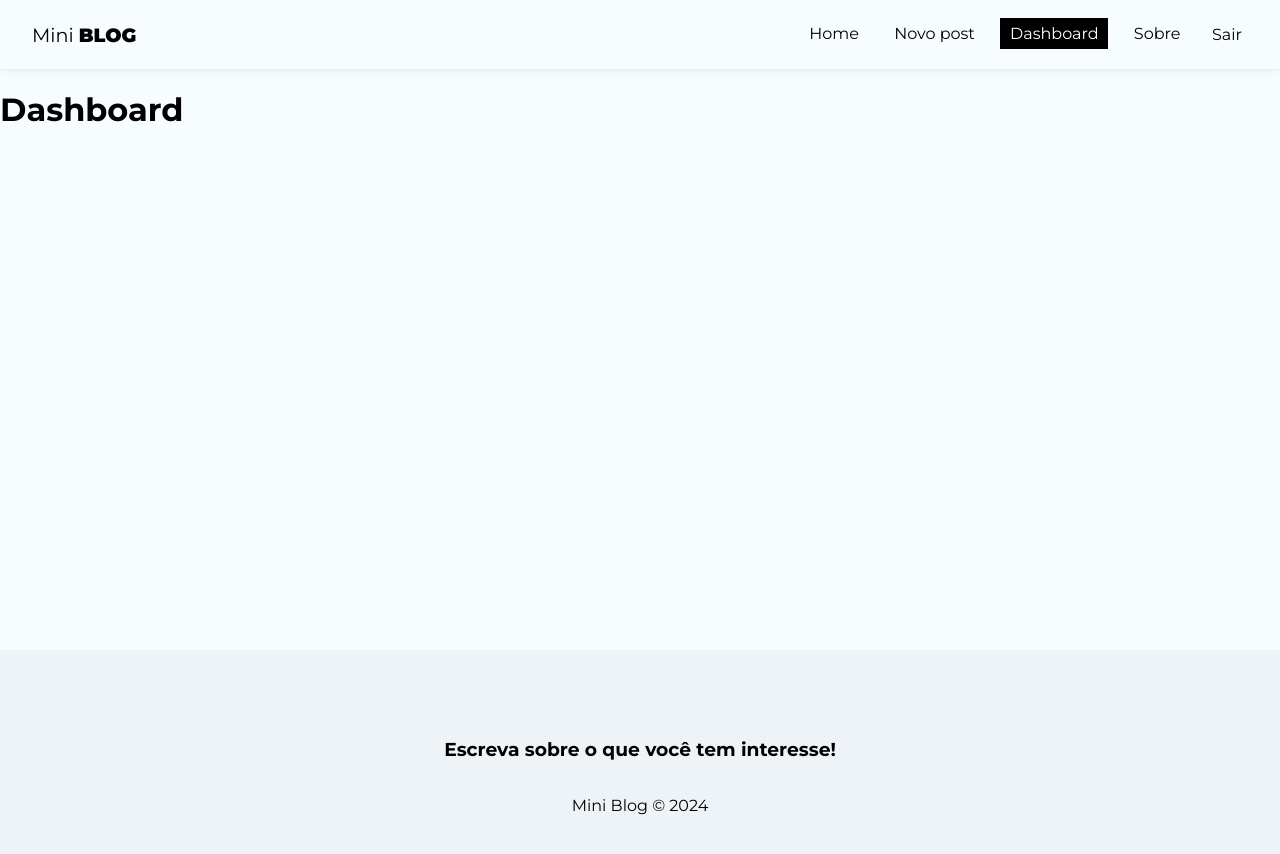
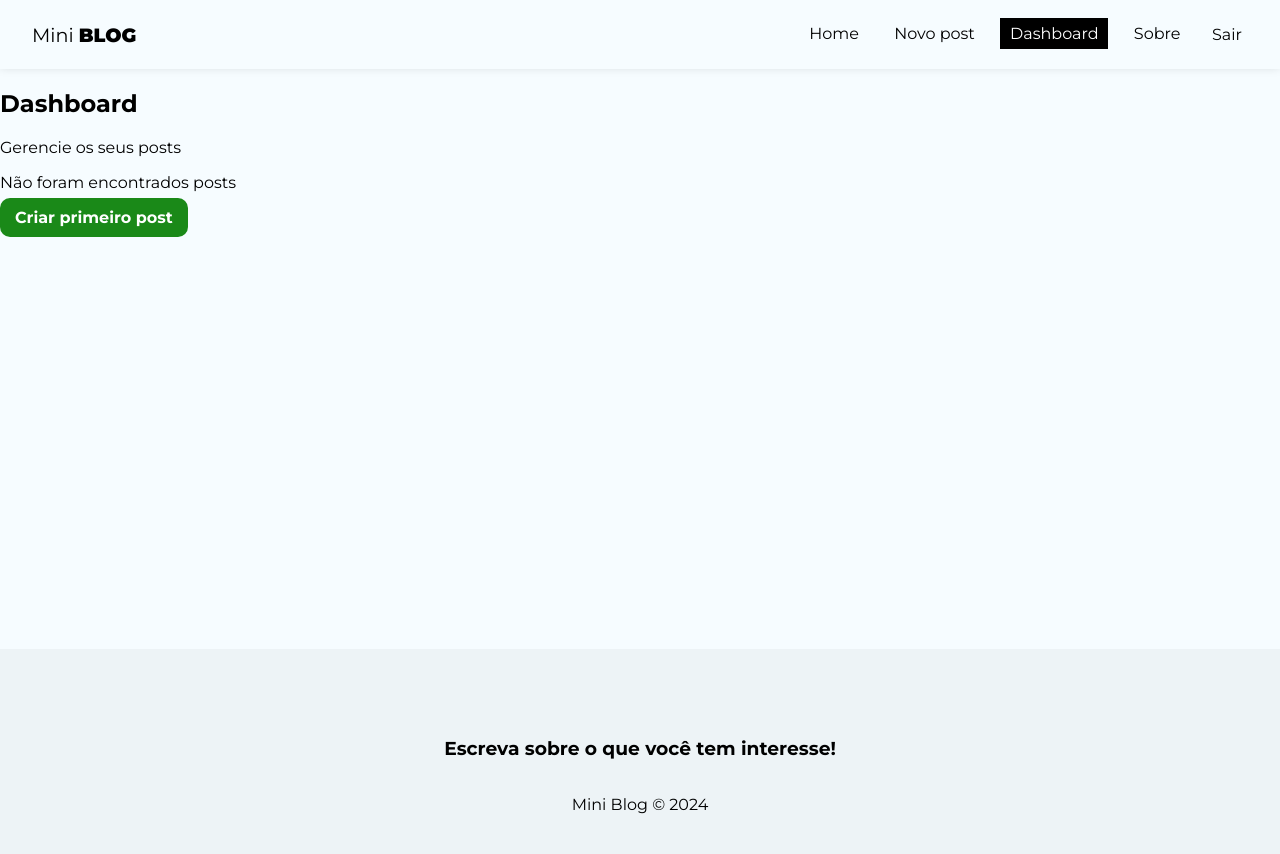
Before and after one commit to oldrado-jr/mini-blog, a React (Vite) app: page /dashboard in a window 1280 px wide. Shown: the top 854 px of the page. Built offline with nearby package versions, Linux system fonts and the light colour scheme; no server answers; sample sign-in values are in the browser's storage.

Commit message:
feat: add dashboard page structure

```diff
--- a/src/pages/Dashboard/index.jsx
+++ b/src/pages/Dashboard/index.jsx
@@ -1,7 +1,24 @@
+import { Link } from 'react-router-dom';
+
 function Dashboard() {
+  const posts = [];
+
   return (
     <div>
-      <h1>Dashboard</h1>
+      <h2>Dashboard</h2>
+      <p>Gerencie os seus posts</p>
+      {posts && posts.length === 0 ? (
+        <div>
+          <p>Não foram encontrados posts</p>
+          <Link to="/posts/create" className="btn">
+            Criar primeiro post
+          </Link>
+        </div>
+      ) : (
+        <div>
+          <p>Tem posts!</p>
+        </div>
+      )}
     </div>
   );
 }
```
